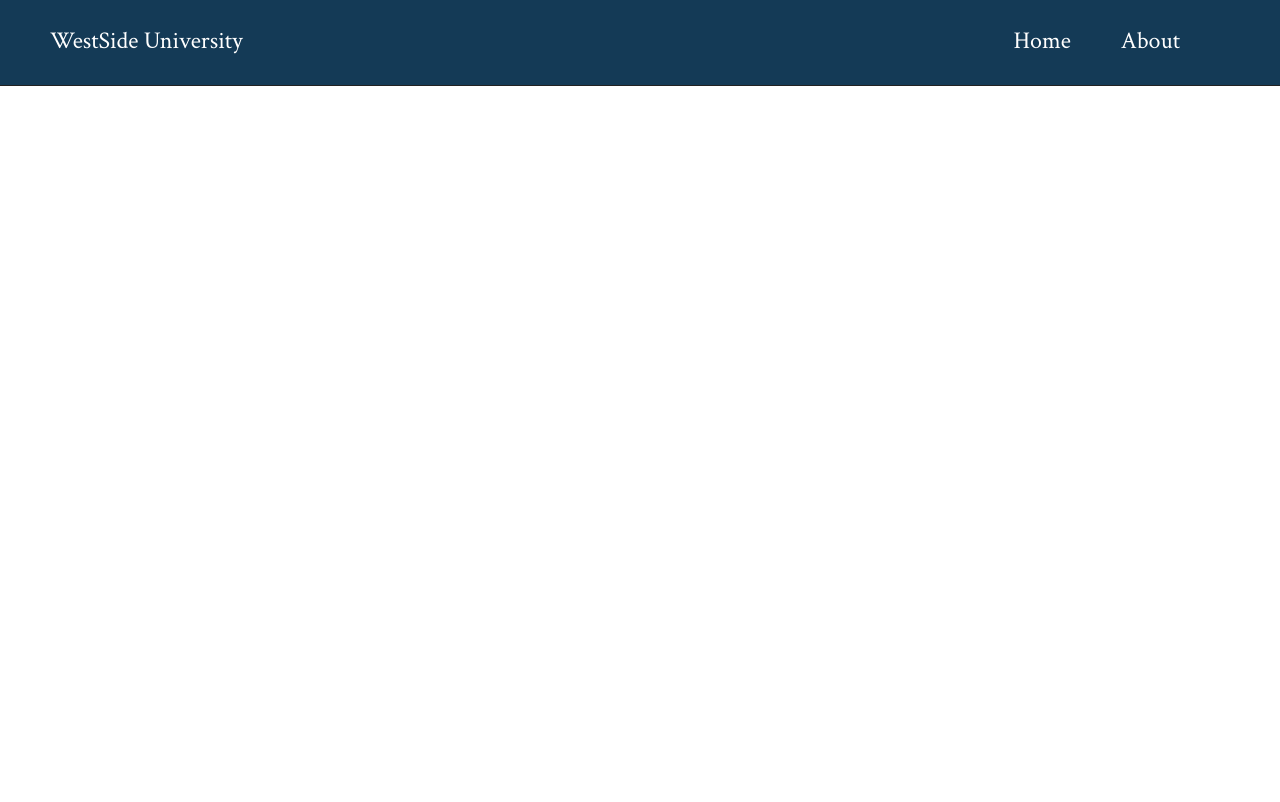
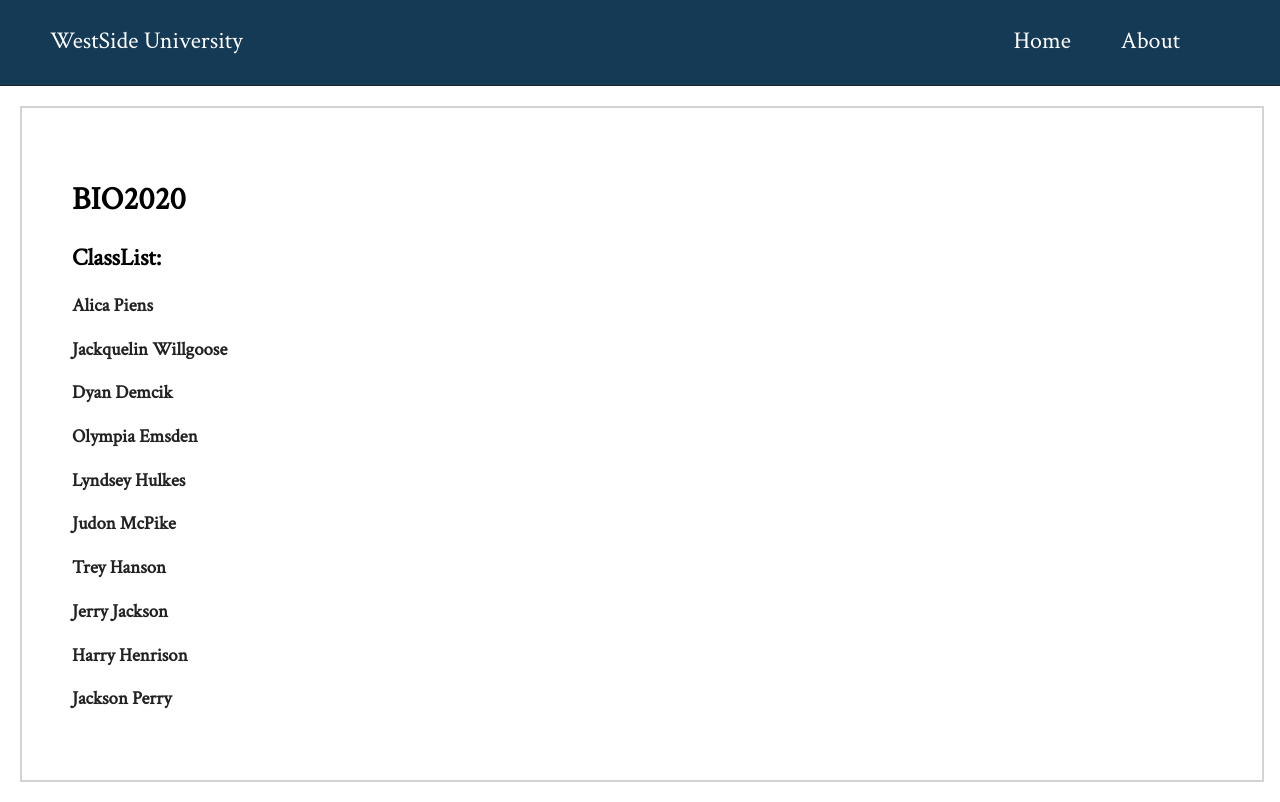
Before and after one commit to boomcamp/react-4, a React (Create React App) app: page /#/classlist/BIO2020 in a window 1280 px wide. Built offline with nearby package versions, Linux system fonts and the light colour scheme; data requests are answered from the project's data file.

Commit message:
React-4 - In Progress

```diff
--- a/package.json
+++ b/package.json
@@ -4,11 +4,13 @@
   "private": true,
   "homepage": "https://boomcamp.github.io/react-4/",
   "dependencies": {
+    "axios": "^0.19.0",
     "concurrently": "^4.1.0",
     "json-server": "^0.15.0",
     "react": "^16.8.6",
     "react-dom": "^16.8.6",
     "react-icons": "^3.7.0",
+    "react-router-dom": "^5.0.1",
     "react-scripts": "3.0.1"
   },
   "scripts": {
--- a/src/App.js
+++ b/src/App.js
@@ -1,17 +1,24 @@
 import React, { Component } from 'react';
+import {HashRouter, Link} from 'react-router-dom';
+
+import Routes from './routes';
+
 
 export default class App extends Component {
   render() {
     return (
+      <HashRouter>
       <div>
         <nav className="nav">
           <div>WestSide University</div>
           <div className="link-wrap">
-            <div className="links">Home</div>
-            <div className="links">About</div>
+              <Link to="/" className="links">Home</Link>
+              <Link to="/about" className="links">About</Link>
           </div>
         </nav>
+        <Routes />
       </div>
+      </HashRouter>
     );
   }
 }
--- a/src/components/ClassList/ClassList.js
+++ b/src/components/ClassList/ClassList.js
@@ -1,15 +1,37 @@
 import React, { Component } from 'react';
+import axios from 'axios';
+import {Link} from 'react-router-dom';
 
 export default class ClassList extends Component {
-  constructor() {
-    super();
+  constructor(props) {
+    super(props);
+      this.state = {
+        students: [],
+      }
+  }
+
+  componentDidMount() {
+    axios
+      .get(`http://localhost:9090/students?class=${this.props.match.params.class}`)
+      .then(res => {
+        this.setState({ students: res.data });
+      });
   }
 
   render() {
+    const {students} = this.state;
+
     return (
       <div className="box">
-        <h1 />
+        <h1>{this.props.match.params.class}</h1>
         <h2>ClassList:</h2>
+        {students.map((list, i) => (
+          <Link key={list.id} to={`/students/${list.id}`}>
+              <h3 key={list.id}>
+                  {list.first_name} {list.last_name}
+              </h3>
+          </Link>
+        ))}
       </div>
     );
   }
--- a/src/components/Home/Home.js
+++ b/src/components/Home/Home.js
@@ -1,12 +1,20 @@
 import React, { Component } from 'react';
+import {Link} from 'react-router-dom';
+
 
 export default class Home extends Component {
   render() {
     return (
       <div className="box">
-        <button className="btn">Math 1010</button>
+        <Link to="/classlist/MATH1010">
+          <button className="btn">Math 1010</button>
+        </Link>
+        <Link to="/classlist/ENG2010">
         <button className="btn">English 2010</button>
+        </Link>
+        <Link to="classlist/BIO2020">
         <button className="btn">Biology 2020</button>
+        </Link>
       </div>
     );
   }
--- /dev/null
+++ b/src/routes.js
@@ -0,0 +1,20 @@
+import React from 'react';
+import {Switch, Route} from 'react-router-dom';
+
+import Home from './components/Home/Home';
+import About from './components/About/About';
+import ClassList from './components/ClassList/ClassList';
+import Student from './components/Student/Student';
+
+
+export default function Routes(){
+    return(
+            <Switch>
+                <Route exact path="/" component={Home} />
+                <Route path="/about" component={About} />
+                <Route path="/classlist/:class" component={ClassList} />
+                <Route path="/student/:id" component={Student} />
+            </Switch>
+
+    )
+}
```
Also changed, not shown: 1 other file (tests, documents, lock files or other folders).
